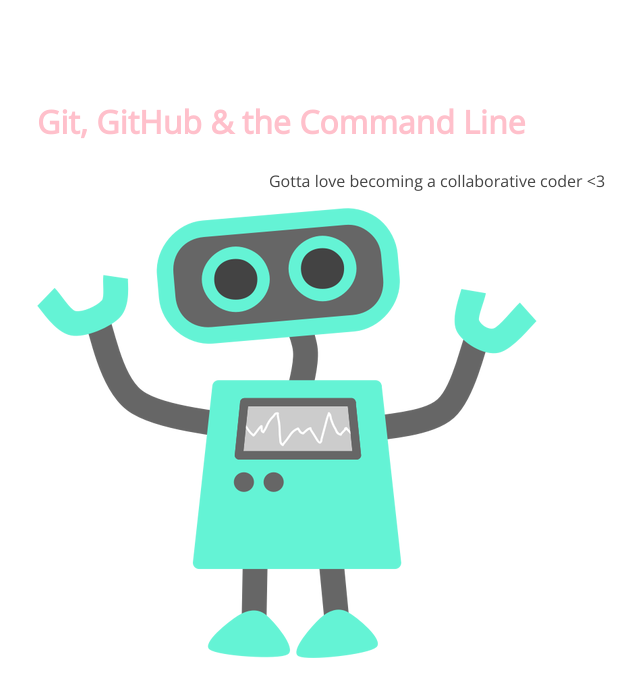
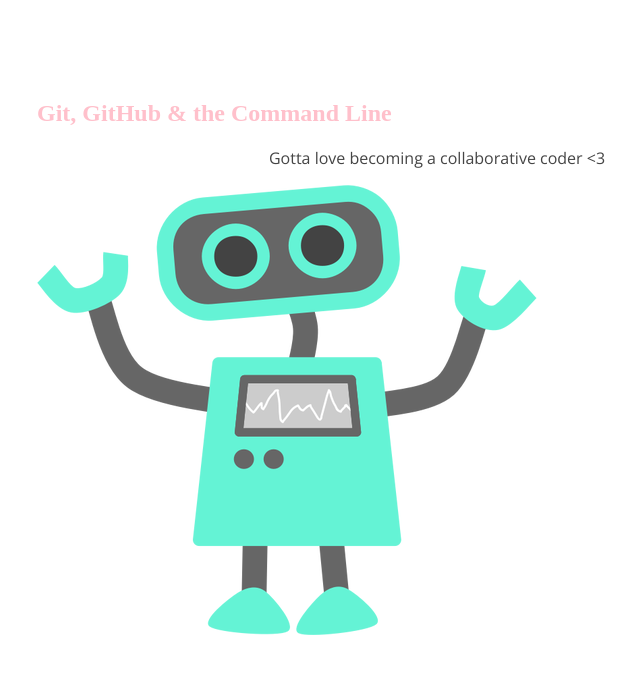
Before and after one commit to shahzil/105-project, a plain HTML site: page index.html in a window 1280 px wide. Shown: the whole page, without its empty margins (203-843 px from the left). Drawn offline with nearby package versions, Linux system fonts and the light colour scheme.

Commit message:
font-change

```diff
--- a/css/style.css
+++ b/css/style.css
@@ -10,7 +10,7 @@ section p {
 	color: #454545;
 }
 section h1 {
-	font: 32px 'Open Sans';
+	/**font: 32px 'Open Sans';****/
 	font-weight: bold;
 }
 section p {
```
